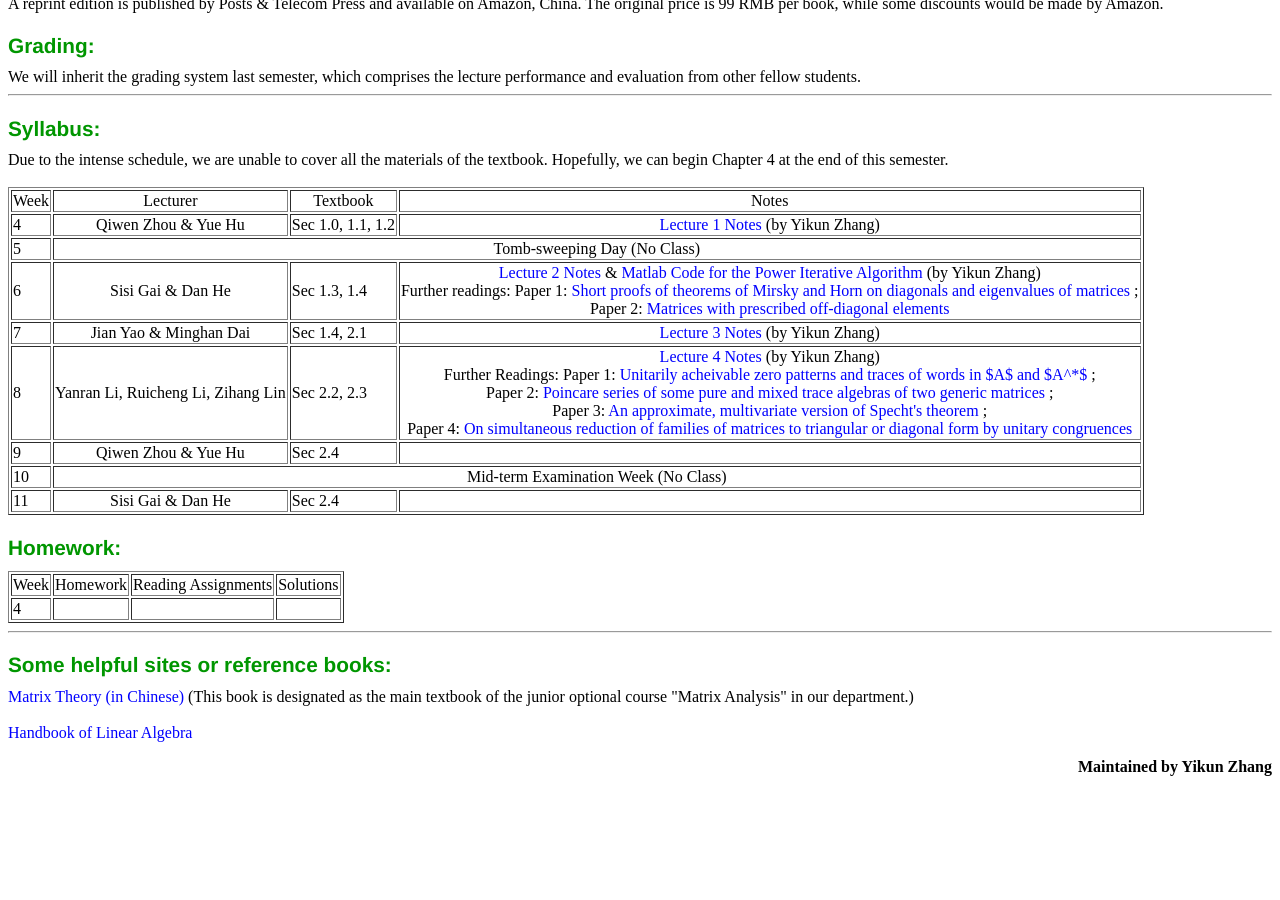
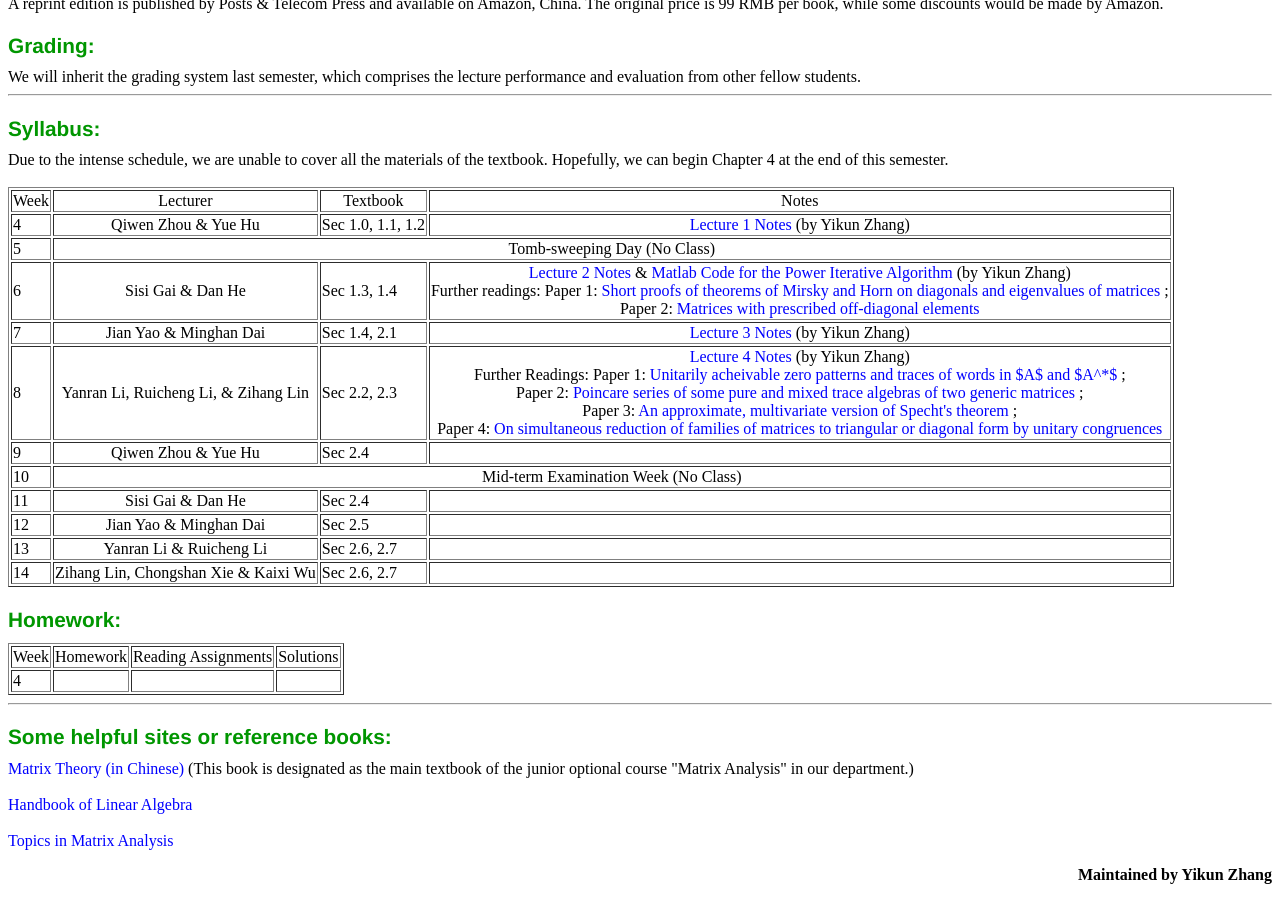
Before and after one commit to zhangyk8/zhangyk8.github.io, a Jekyll site: the page _teaching/matrix_analysis.html, which Jekyll copies as it is, in a window 1280 px wide and 900 px high, scrolled down 716 px. Built offline with Jekyll 4.4.1, drawn with Linux system fonts in a browser that asks for light colours; before the commit the page ends 1508 px from its top, so only the background shows below that.

Commit message:
Add files via upload

```diff
--- a/_teaching/matrix_analysis.html
+++ b/_teaching/matrix_analysis.html
@@ -133,7 +133,7 @@ Syllabus:
   </TR>
   <TR>
     <TD> 8 </TD>
-    <TD colspan="5" align="center"> Yanran Li, Ruicheng Li, Zihang Lin </TD>
+    <TD colspan="5" align="center"> Yanran Li, Ruicheng Li, & Zihang Lin </TD>
     <TD colspan="6"> Sec 2.2, 2.3 </TD>
     <TD colspan="3" align="center"> <a href="file_spring2018/Lecture_4.pdf">Lecture 4 Notes</a> (by Yikun Zhang) <br>
     	Further Readings: Paper 1: <a href="file_spring2018/Unitarily_achievable.pdf"> Unitarily acheivable zero patterns and traces of words in $A$ and $A^*$ </a>; <br>
@@ -156,6 +156,24 @@ Syllabus:
     <TD colspan="5" align="center"> Sisi Gai & Dan He </TD>
     <TD colspan="6"> Sec 2.4 </TD>
     <TD colspan="3" align="center"> </TD>
+  </TR>
+  <TR>
+    <TD> 12 </TD>
+    <TD colspan="5" align="center"> Jian Yao & Minghan Dai </TD>
+    <TD colspan="6"> Sec 2.5 </TD>
+    <TD colspan="3" align="center">  </TD>
+  </TR>
+  <TR>
+    <TD> 13 </TD>
+    <TD colspan="5" align="center"> Yanran Li & Ruicheng Li </TD>
+    <TD colspan="6"> Sec 2.6, 2.7 </TD>
+    <TD colspan="3" align="center">  </TD>
+  </TR>
+  <TR>
+    <TD> 14 </TD>
+    <TD colspan="5" align="center"> Zihang Lin, Chongshan Xie & Kaixi Wu </TD>
+    <TD colspan="6"> Sec 2.6, 2.7 </TD>
+    <TD colspan="3" align="center">  </TD>
   </TR>
     </TBODY></TABLE>
 
@@ -187,7 +205,8 @@ Some helpful sites or reference books:
  <a href="file_spring2018/Matrix_theory_zhan.pdf">Matrix Theory (in Chinese)</a> (This book is designated as the main textbook of the junior optional course "Matrix Analysis" in our department.)
  <br><br>
 <a href="file_spring2018/Handbook_of_Linear_Algebra.pdf">Handbook of Linear Algebra</a>
-
+<br><br>
+<a href="file_spring2018/Topics_in_Matrix_Analysis_Horn_1991.pdf">Topics in Matrix Analysis</a>
  <p align="right">
 <b> Maintained by Yikun Zhang </b>
 
```
